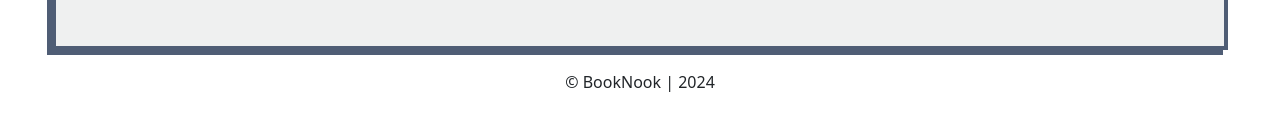
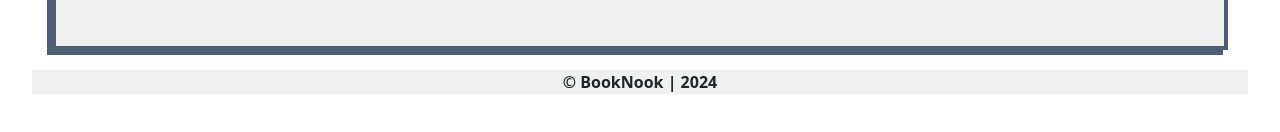
Before and after one commit to InshiyaRavat/BookNook, a React (Vite) app in the folder client/: page /product/1 in a window 1280 px wide. Shown: the part 310-442 px from the top of the page. Built offline with nearby package versions, Linux system fonts and the light colour scheme.

Commit message:
styling for footer

```diff
--- a/client/src/components/Footer.jsx
+++ b/client/src/components/Footer.jsx
@@ -5,7 +5,7 @@ const Footer = () => {
   // const location=useLocation();
   // if(location.pathname!='/loading'){
   return (
-    <footer>
+    <footer className='footer'>
         &copy; BookNook | 2024
     </footer>
   );
```
